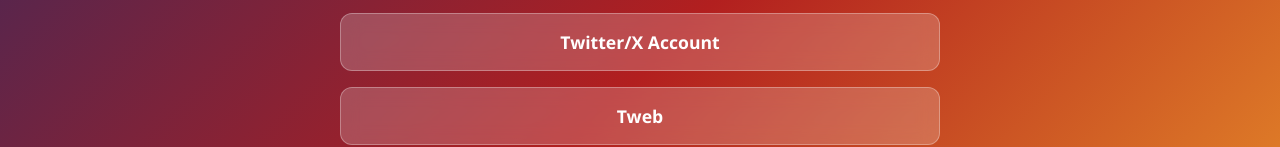
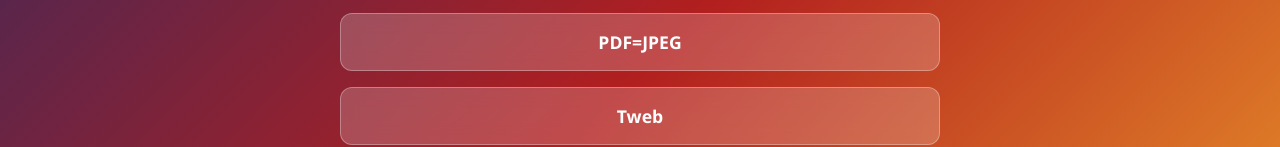
Before and after one commit to milnk/Links, a plain HTML site: page index.html in a window 1280 px wide. Shown: the part 520-667 px from the top of the page. Drawn offline with Linux system fonts and the light colour scheme.

Commit message:
Update index.html

```diff
--- a/index.html
+++ b/index.html
@@ -143,7 +143,7 @@
             <a href="#" class="link">Portfolio Website</a>
             <a href="#" class="link">GitHub Profile</a>
             <a href="#" class="link">LinkedIn Profile</a>
-            <a href="#" class="link">Twitter/X Account</a>
+            <a href="https://shebu7.github.io/PDF-JPEG/" class="link">PDF=JPEG</a>
             <a href="https://shebu7.github.io/Tweb/" class="link">Tweb</a>
             <a href="https://shebu7.github.io/Datetodate/" class="link">Date To Date</a>
             <a href="https://shebu7.github.io/Html-clock-Arabic/" class="link">Html Clock Arabic</a>
```
